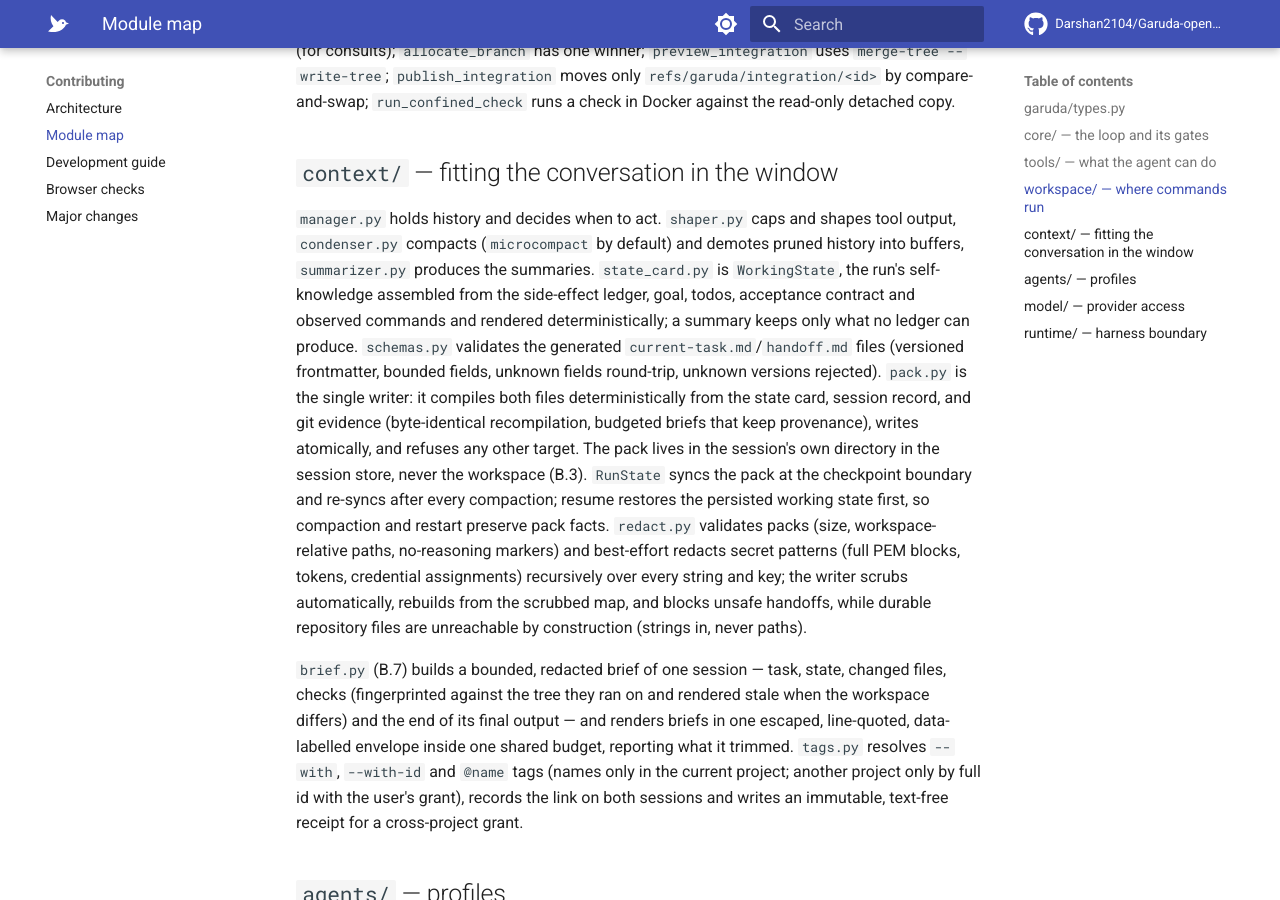
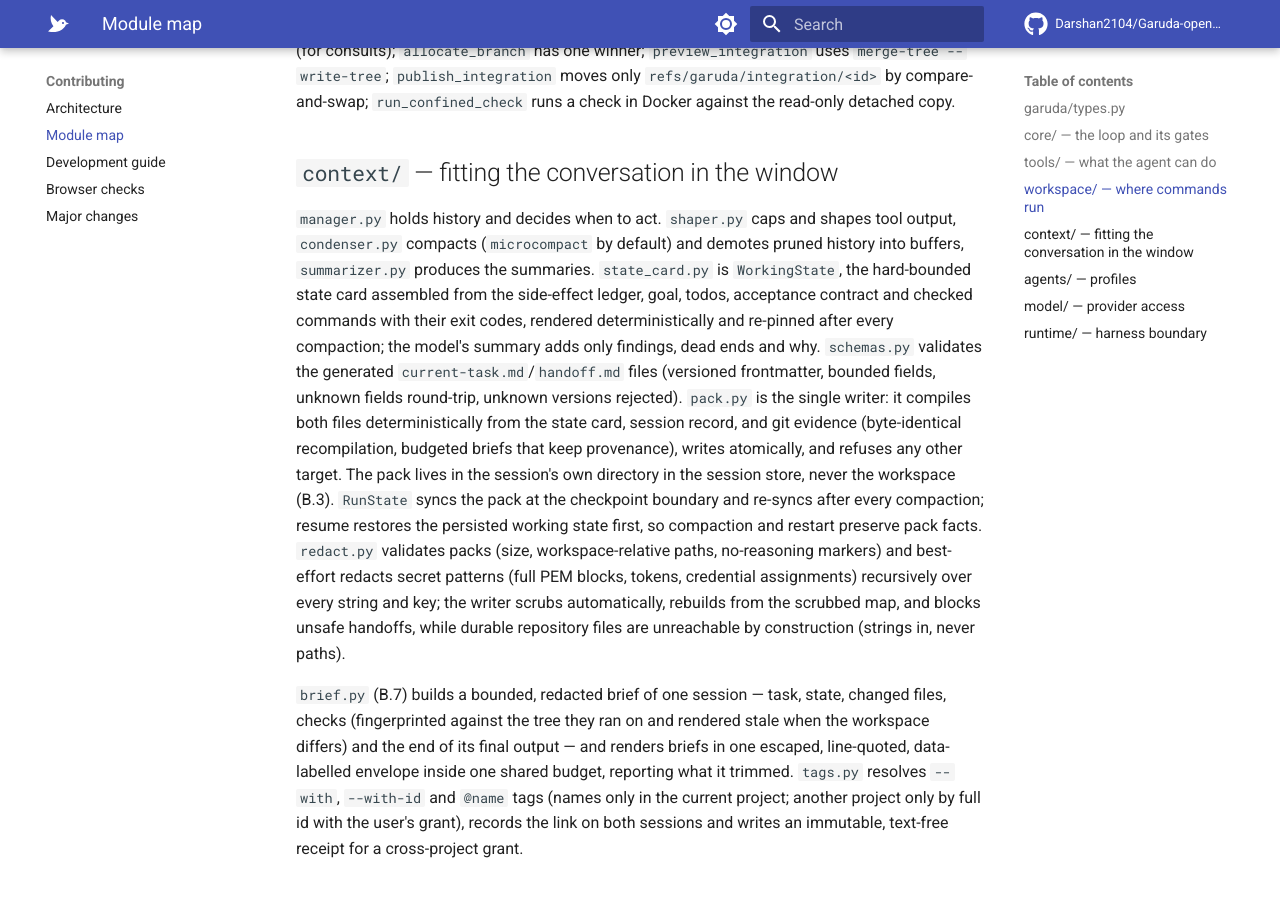
Before and after one commit to Darshan2104/Garuda-openagent, an MkDocs documentation site: the page built from docs/MODULES.md, in a window 1280 px wide and 900 px high, scrolled down 5983 px. Built offline with MkDocs 1.6.1 and Material for MkDocs 9.7.7, drawn with Linux system fonts in a browser that asks for light colours; comment, search, counter and statistics services are not loaded; some of the changed text lies outside the part shown.

Commit message:
docs: correct self-review findings in module and fallback notes
process_request covers every owned process (checks, role workers,
confinement Docker calls, fallback probes); the state card records checked
commands with exit codes; dashboard background starts are Linux-only.

Co-Authored-By: Claude Opus 5.5 <noreply@anthropic.com>

```diff
--- a/docs/MODULES.md
+++ b/docs/MODULES.md
@@ -202,9 +202,10 @@ read-only detached copy.
 `manager.py` holds history and decides when to act. `shaper.py` caps and shapes
 tool output, `condenser.py` compacts (`microcompact` by default) and demotes
 pruned history into buffers, `summarizer.py` produces the summaries.
-`state_card.py` is `WorkingState`, the run's self-knowledge assembled from the
-side-effect ledger, goal, todos, acceptance contract and observed commands and
-rendered deterministically; a summary keeps only what no ledger can produce.
+`state_card.py` is `WorkingState`, the hard-bounded state card assembled from
+the side-effect ledger, goal, todos, acceptance contract and checked commands
+with their exit codes, rendered deterministically and re-pinned after every
+compaction; the model's summary adds only findings, dead ends and why.
 `schemas.py` validates the generated `current-task.md`/`handoff.md` files
 (versioned frontmatter, bounded fields, unknown fields round-trip, unknown
 versions rejected). `pack.py` is the single writer: it compiles both files
@@ -286,7 +287,9 @@ subtree, and uncertainty quarantines the retained parent. `role_request.py`
 uses closed JSON values rather than executable object serialization.
 `role_worker.py` is the fixed worker entry the parent launches; only the parent
 can authorize its lease operations. `process_request.py` is the bounded,
-versioned wire request shared by owned check and role workers.
+versioned request every owned process takes through `process_supervision.py`
+(acceptance checks, role workers, confinement Docker calls, fallback probes),
+with per-purpose time and size limits that command text cannot widen.
 
 `config_sources.py` scopes source identities to actual parse reads. Owned
 preparation retains digests and absent-file observations, then uses an owned
```
Also changed, not shown: other parts of docs/MODULES.md (+1 -1 lines), docs/guides/configuration.md (+2 -2 lines).
